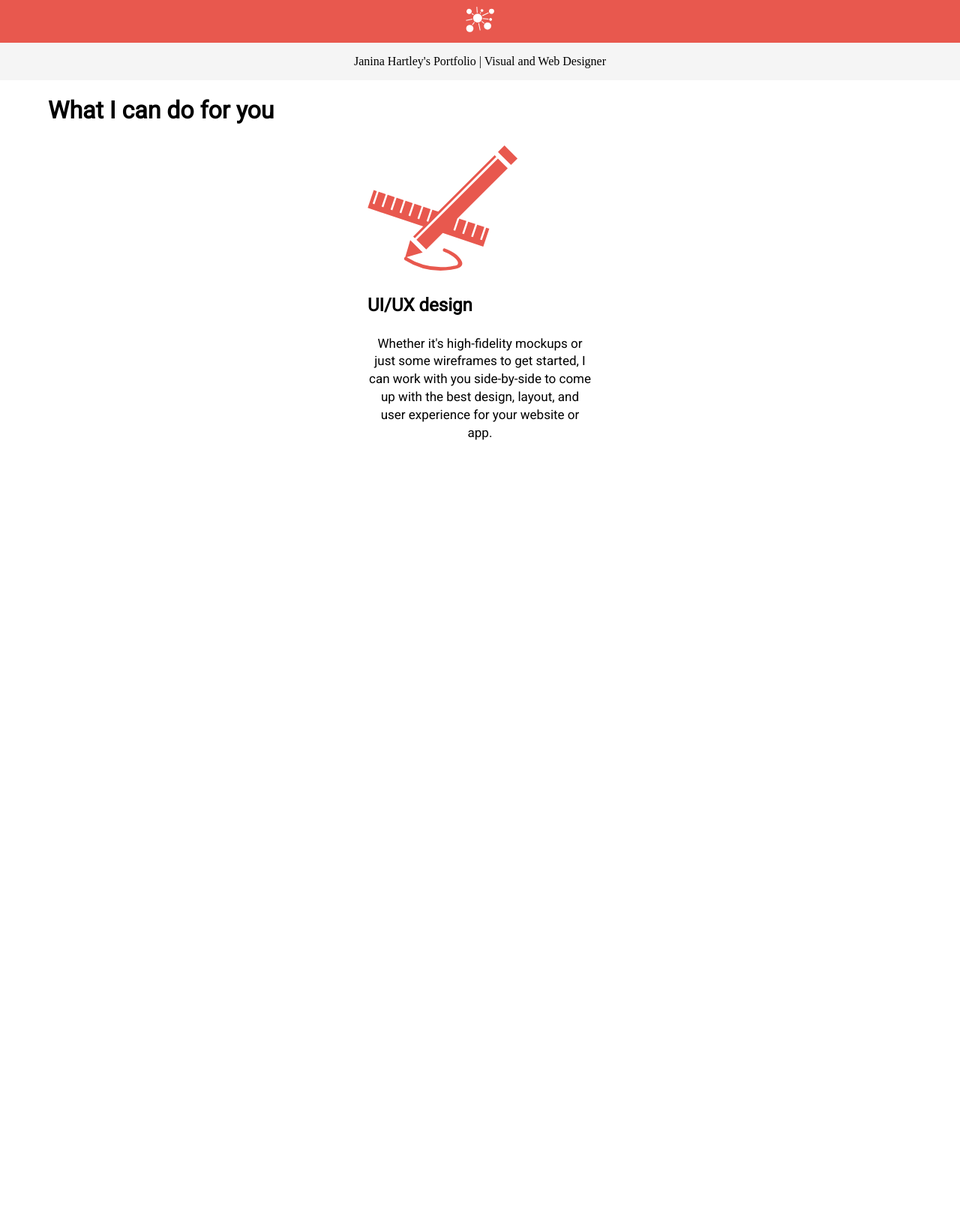
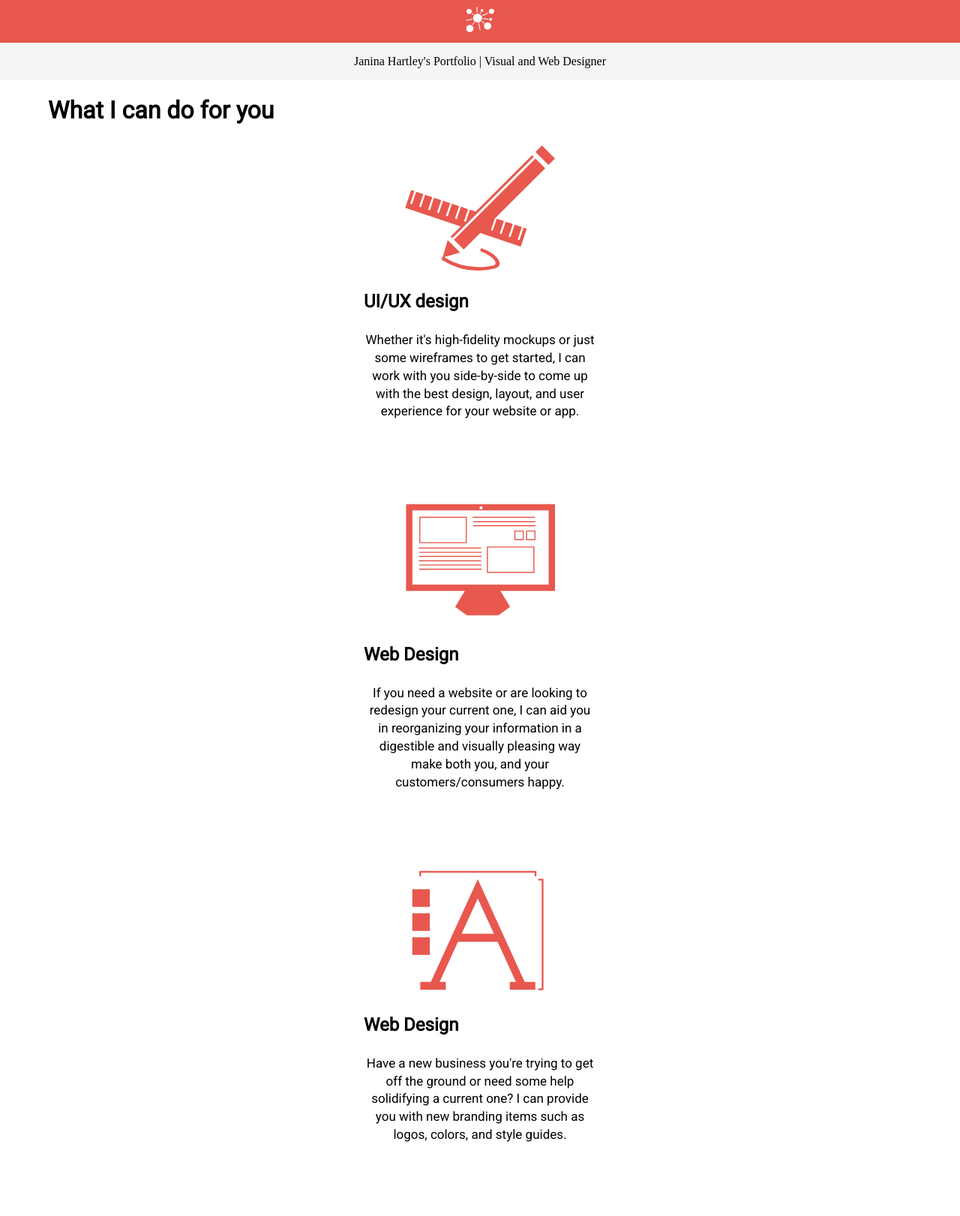
Before and after one commit to jhartley1412/old-portfolio-2, a Jekyll site: the page built from index.html, in a window 1280 px wide. Shown: the whole page at 75% size. Built offline with Jekyll 4.4.1, drawn with Linux system fonts in a browser that asks for light colours; nearby versions of some CDN libraries; before the commit the page ends 900 px from its top, so only the background shows below that.

Commit message:
added home page icons and text

```diff
--- a/_sass/_breakpoints.scss
+++ b/_sass/_breakpoints.scss
@@ -8,7 +8,7 @@
 @media(min-width: 300px){
 
 	.skills_container{
-		max-width: 300px;
+		max-width: 310px;
 
 		p{
 			text-align: center;
--- a/css/main.scss
+++ b/css/main.scss
@@ -162,19 +162,14 @@ span.underline{
 .skills_container{
 	width: 100%;
 	margin: 0 auto;
-	// display: -webkit-box;
-	// display: -moz-box;
-	// display: -ms-flexbox;
-	// display: -webkit-flex;
-	// display: flex;
-
-	// flex-wrap: no-wrap;
-	// justify-content: center;
+	margin-bottom: 6em;
 }
 
 
 .website_icon{
 	width: 100%;
+	display: block;
+	margin: 0 auto;
 }
 
 
--- a/index.html
+++ b/index.html
@@ -22,4 +22,32 @@ permalink:
 
 	</div>
 
+	<div class="skills_container">
+
+		<img src="./images/website-icon02.svg" class="website_icon">
+
+		<div>
+
+			<h2> Web Design </h2>
+
+			<p> If you need a website or are looking to redesign your current one, I can aid you in reorganizing your information in a digestible and visually pleasing way make both you, and your customers/consumers happy. </p>
+
+		</div>
+
+	</div>
+
+	<div class="skills_container">
+
+		<img src="./images/website-icon03.svg" class="website_icon">
+
+		<div>
+
+			<h2> Web Design </h2>
+
+			<p> Have a new business you're trying to get off the ground or need some help solidifying a current one? I can provide you with new branding items such as logos, colors, and style guides. </p>
+
+		</div>
+
+	</div>
+
 </div>
```
Also changed, not shown: 3 other files.
